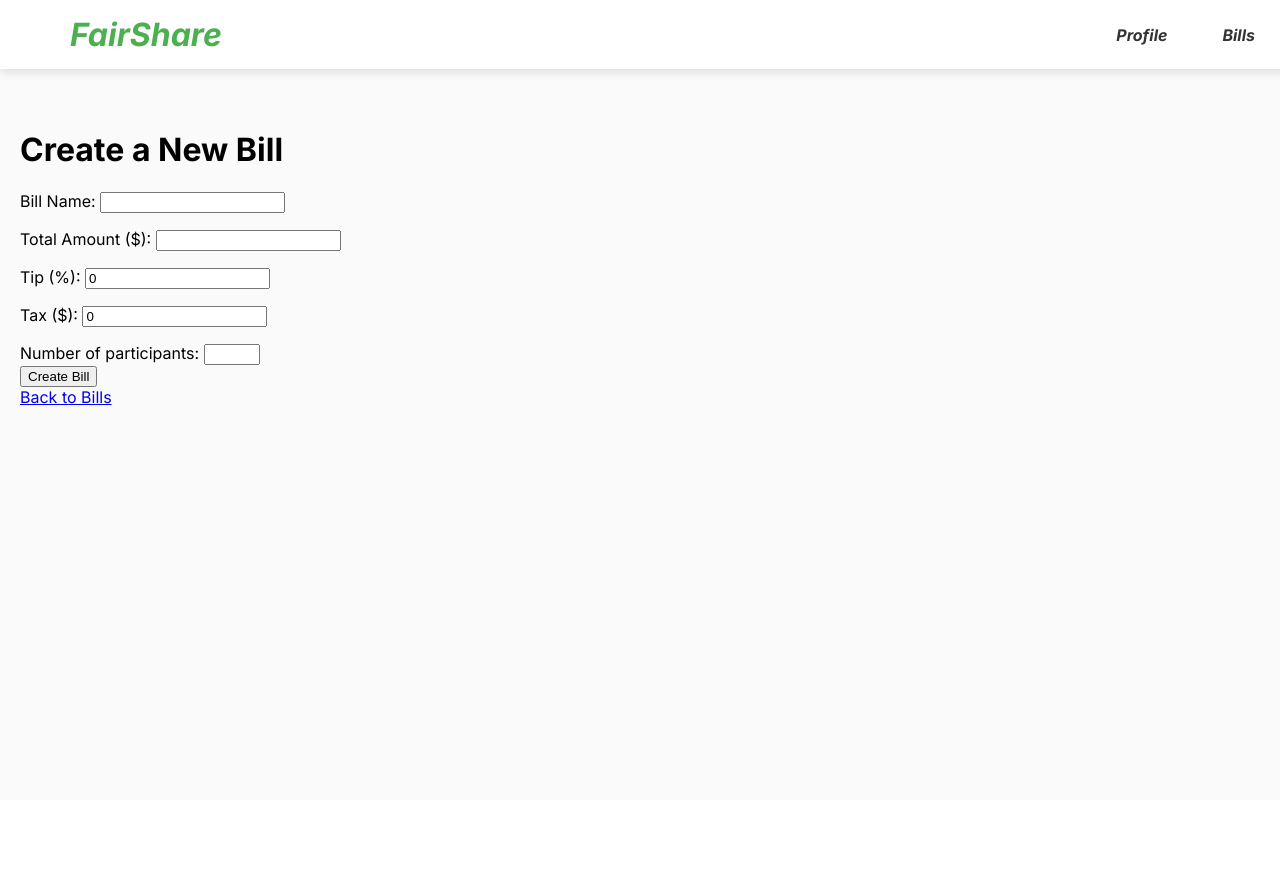
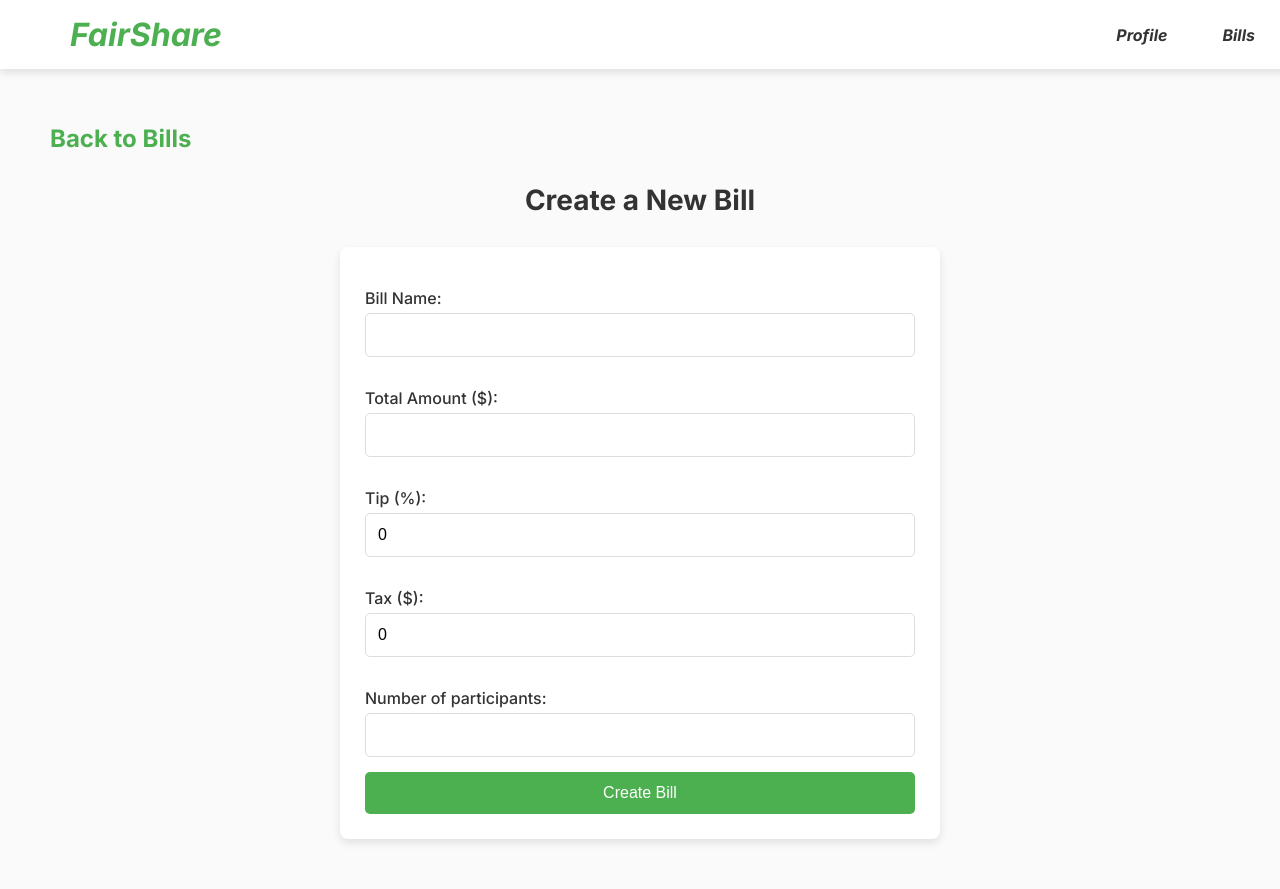
Before and after one commit to 22stevenwu/FairShare, a Django app: page /bill_create in a window 1280 px wide; the page is wider, and only the part inside the window is pictured. Before the commit the page ends 405 px from the top of that part, so only its background shows below. Run offline with Django 5.2, Linux system fonts and the light colour scheme; a user stored in the database is signed in.

Commit message:
Create Bill Styling

```diff
--- a/mysite/main/templates/bill_create.html
+++ b/mysite/main/templates/bill_create.html
@@ -1,20 +1,29 @@
 {% extends 'base.html' %}
+{% load static %}
+
 {% block content %}
-    <h1>Create a New Bill</h1>
+<head>
+    <link rel="stylesheet" href="{% static 'styles/bill_create.css' %}">
+</head>
+    <a href="{% url 'bills' %}" class="back-to-bills-link">Back to Bills</a>
 
-    <form method="POST">
+    <h1 class="page-title">Create a New Bill</h1>
+
+    <form method="POST" class="create-bill-form">
         {% csrf_token %}
-        {{ bill_form.as_p }}
+        <div class="bill-form-fields">
+            {{ bill_form.as_p }}
+        </div>
 
-        <label for="num_users">Number of participants:</label>
-        <input type="number" id="num_users" name="num_users" min="1" max="10" required>
+        <label for="num_users" class="num-users-label">Number of participants:</label>
+        <input type="number" id="num_users" name="num_users" min="1" max="10" required class="num-users-input">
 
-        <div id="user_inputs"></div>
+        <div id="user_inputs" class="user-inputs"></div>
 
-        <button type="submit">Create Bill</button>
+        <button type="submit" class="submit-button">Create Bill</button>
     </form>
 
-    <a href="{% url 'bills' %}">Back to Bills</a>
+    <div id="user_inputs"></div>
 
     <script>
         document.getElementById('num_users').addEventListener('input', function() {
@@ -27,10 +36,14 @@
                 userDiv.classList.add('user-entry');
 
                 userDiv.innerHTML = `
-                    <label for="name_${i}">Participant ${i + 1} Name:</label>
-                    <input type="text" name="name_${i}" id="name_${i}" required>
-                    <label for="amount_spent_${i}">Amount Spent:</label>
-                    <input type="number" name="amount_spent_${i}" id="amount_spent_${i}" min="0" step="0.01" required>
+                    <div class="participant-name">
+                        <label for="name_${i}">Participant ${i + 1} Name:</label>
+                        <input type="text" name="name_${i}" id="name_${i}" required>
+                    </div>
+                    <div class="amount-spent">
+                        <label for="amount_spent_${i}">Amount Spent:</label>
+                        <input type="number" name="amount_spent_${i}" id="amount_spent_${i}" min="0" step="0.01" required>
+                    </div>
                 `;
 
                 userInputsDiv.appendChild(userDiv);
--- a/mysite/main/views.py
+++ b/mysite/main/views.py
@@ -59,7 +59,7 @@ def bill_create(request):
                     amount_owed=participant_share
                 )
 
-            return redirect('bills')
+            return redirect('bill_detail', bill_id=bill.id)
 
     else:
         bill_form = BillForm()
--- /dev/null
+++ b/mysite/static/styles/bill_create.css
@@ -0,0 +1,141 @@
+/* Form container */
+.create-bill-form {
+    max-width: 600px;
+    margin: 30px auto;
+    padding: 25px;
+    background-color: #fff;
+    border-radius: 8px;
+    box-shadow: 0 4px 8px rgba(0, 0, 0, 0.1);
+    box-sizing: border-box;  /* Ensures the padding is included in the width */
+}
+
+/* Title */
+.page-title {
+    text-align: center;
+    font-size: 28px;
+    color: #333;
+    margin-top: 30px;
+    margin-bottom: 20px;
+}
+
+/* Label Styling */
+label {
+    font-size: 16px;
+    color: #333;
+    margin-top: 10px;
+    display: block;
+    font-weight: 500;
+}
+
+/* Input field styling */
+input[type="text"], input[type="number"] {
+    width: 100%;
+    max-width: 100%;
+    padding: 12px;
+    margin-top: 5px;
+    margin-bottom: 15px;
+    border: 1px solid #ddd;
+    border-radius: 5px;
+    font-size: 16px;
+    box-sizing: border-box;  /* Ensures padding is included in width */
+}
+
+/* Focus effect on input fields */
+input[type="number"]:focus, input[type="text"]:focus {
+    outline: none;
+    border-color: #4CAF50;  /* Green border on focus */
+}
+
+/* Submit button styling */
+button[type="submit"] {
+    width: 100%;
+    padding: 12px;
+    font-size: 16px;
+    color: #fff;
+    background-color: #4CAF50;  /* Green */
+    border: none;
+    border-radius: 5px;
+    cursor: pointer;
+    transition: background-color 0.3s ease;
+}
+
+button[type="submit"]:hover {
+    background-color: #45a049;
+}
+
+/* Back to Bills Link */
+.back-to-bills-link {
+    display: inline-block;
+    margin-top: 15px;
+    text-align: center;
+    font-size: 24px;
+    color: #4CAF50;
+    text-decoration: none;
+    font-weight: bold;
+    transition: color 0.3s ease;
+    margin-left: 30px;
+}
+
+.back-to-bills-link:hover {
+    color: #45a049;
+}
+
+.user-entry {
+    display: flex;
+    justify-content: space-between;
+    margin-bottom: 15px;
+    gap: 20px;
+}
+
+.participant-name,
+.amount-spent {
+    flex: 1;
+    display: flex;
+    flex-direction: column;
+    gap: 10px;
+}
+
+.user-entry label {
+    flex-basis: 95%;
+    font-size: 16px;
+    color: #333;
+    margin-top: 5px;
+}
+
+.user-entry input[name^="name_"] {
+    padding: 8px;
+    margin-top: 5px;
+    font-size: 14px;
+    border: 1px solid #ddd;
+    border-radius: 5px;
+    box-sizing: border-box;
+}
+
+.user-entry input[name^="amount_spent_"] {
+    padding: 8px;
+    margin-top: 5px;
+    font-size: 14px;
+    border: 1px solid #ddd;
+    border-radius: 5px;
+    box-sizing: border-box;
+}
+
+/* Responsive for Mobile */
+@media (max-width: 768px) {
+    .create-bill-form {
+        width: 90%;
+        padding: 20px;
+    }
+
+    .page-title {
+        font-size: 24px;
+    }
+
+    input[type="text"], input[type="number"] {
+        font-size: 14px;
+    }
+
+    button[type="submit"] {
+        font-size: 14px;
+    }
+}
```
Also changed, not shown: mysite/db.sqlite3.
